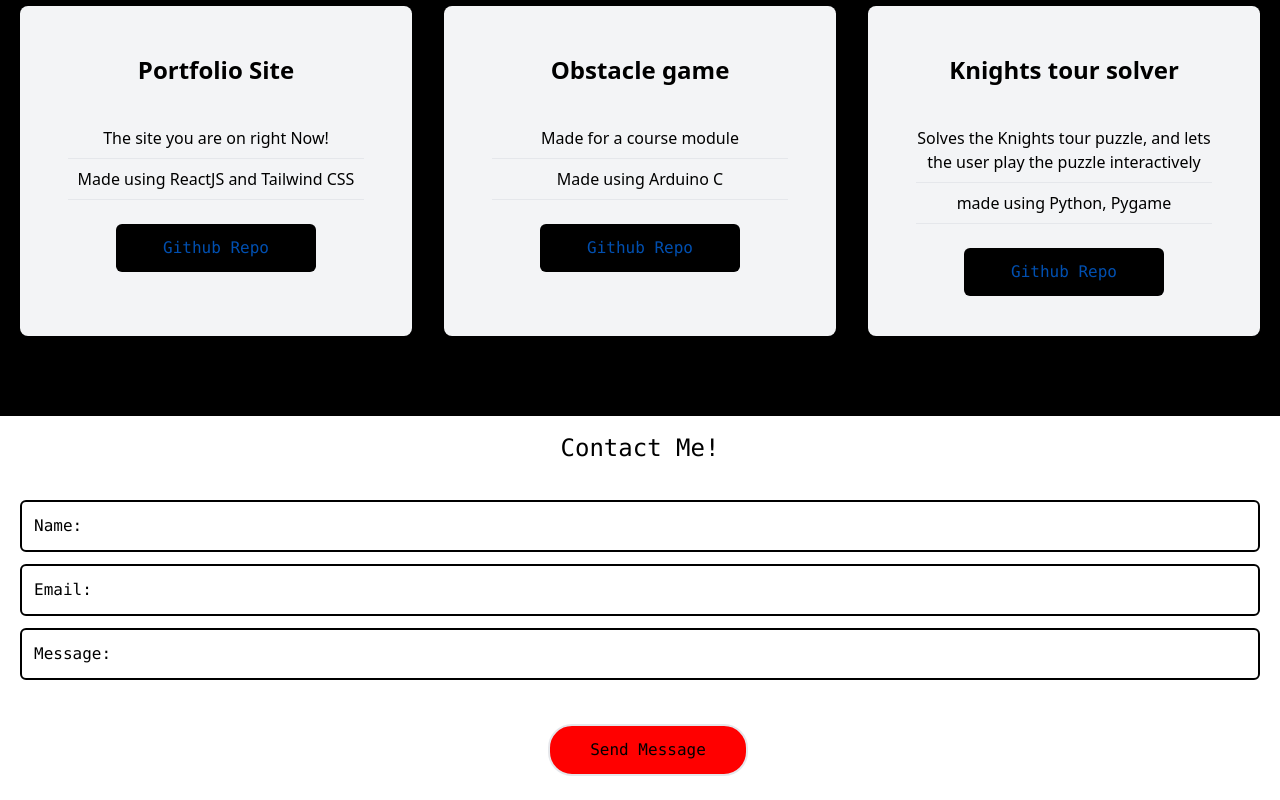
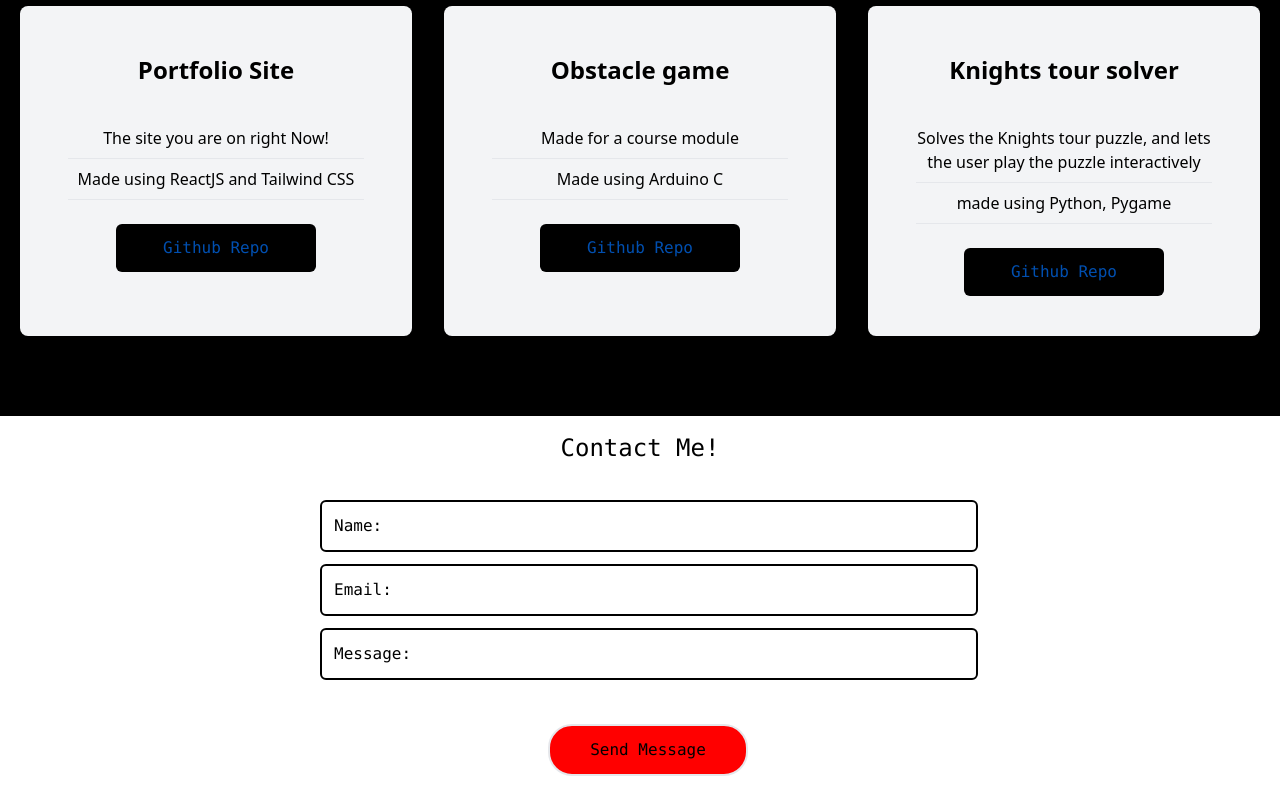
Before and after one commit to NaokiTM/portfolio, a React (Create React App) app: page / in a window 1280 px wide. Shown: the part 1766-2566 px from the top of the page. Built offline with nearby package versions, Linux system fonts and the light colour scheme.

Commit message:
centered message box

```diff
--- a/src/components/Contact.jsx
+++ b/src/components/Contact.jsx
@@ -6,19 +6,19 @@ const Contact = () => {
 
     <div className = 'p-4 justify-center flex text-2xl'>Contact Me!</div>
 
-          <div className = 'p-5 grid gap-3 items-center w-[100%]'>
+          <div className = 'pl-[25%] p-5 grid gap-3 items-center w-[100%]'>
             <input
-              className = 'p-3 w-[100%] bg-white border-black border-2 rounded-md  text-black placeholder-black '
+              className = 'p-3 w-[70%] bg-white border-black border-2 rounded-md  text-black placeholder-black '
               type = 'text'
               placeholder = 'Name:'
             />
             <input
-              className = 'p-3 w-[100%] bg-white border-black border-2 rounded-md  text-black placeholder-black '
+              className = 'p-3 w-[70%] bg-white border-black border-2 rounded-md  text-black placeholder-black '
               type = 'email'
               placeholder = 'Email:'
             />
             <input
-              className = 'p-3 w-[100%] bg-white border-black border-2 rounded-md  text-black placeholder-black '
+              className = 'p-3 w-[70%] bg-white border-black border-2 rounded-md  text-black placeholder-black '
               type = 'text'
               placeholder='Message:'
             />
```
